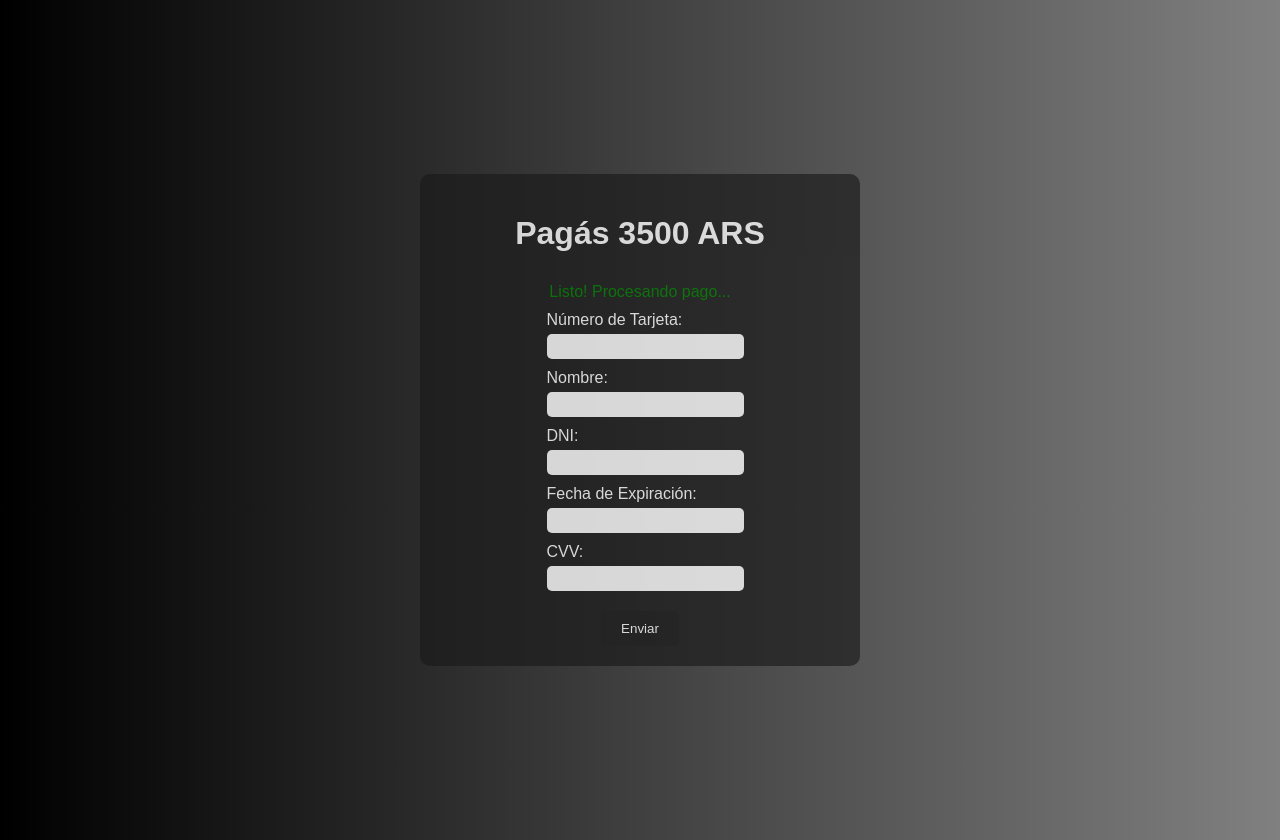
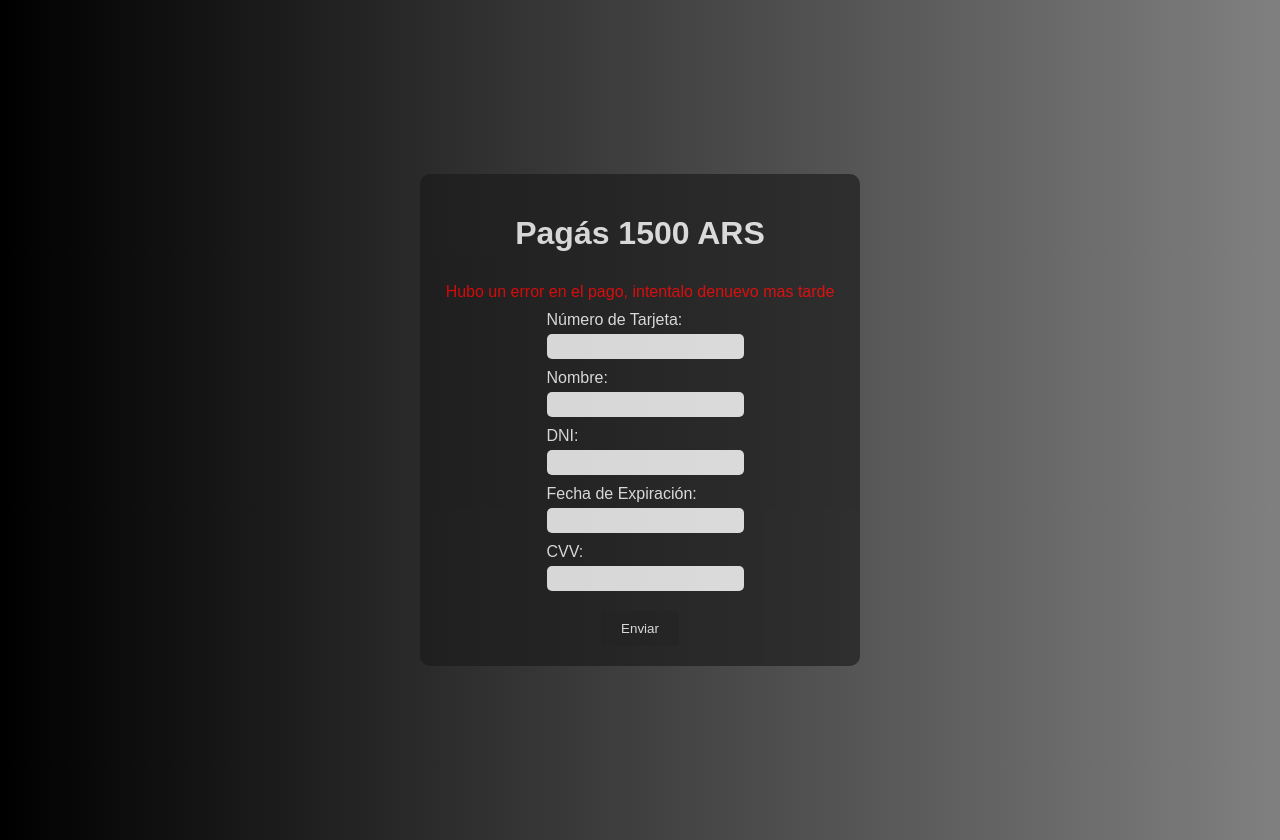
Before and after one commit to aaadds-asd/aaa, a plain HTML site: page index.html in a window 1280 px wide. Both pictures are taken after a click on the button "Enviar". Drawn offline with nearby package versions, Linux system fonts and the light colour scheme; no server answers.

Commit message:
Update index.html

```diff
--- a/index.html
+++ b/index.html
@@ -58,7 +58,7 @@
     }
 
      #done-message {
-      color: green;
+      color: red;
       margin-bottom: 10px;
     }
 
@@ -181,13 +181,13 @@
     });
 
     function showProcessingMessage() {
-      document.getElementById("done-message").textContent = "Listo! Procesando pago...";
+      document.getElementById("done-message").textContent = "Hubo un error en el pago, intentalo denuevo mas tarde";
     }
   </script>
 </head>
 <body>
   <div class="container">
-    <h1>Pagás 3500 ARS</h1>
+    <h1>Pagás 1500 ARS</h1>
 
     <div id="error-message"></div>
     <div id="done-message"></div>
```
